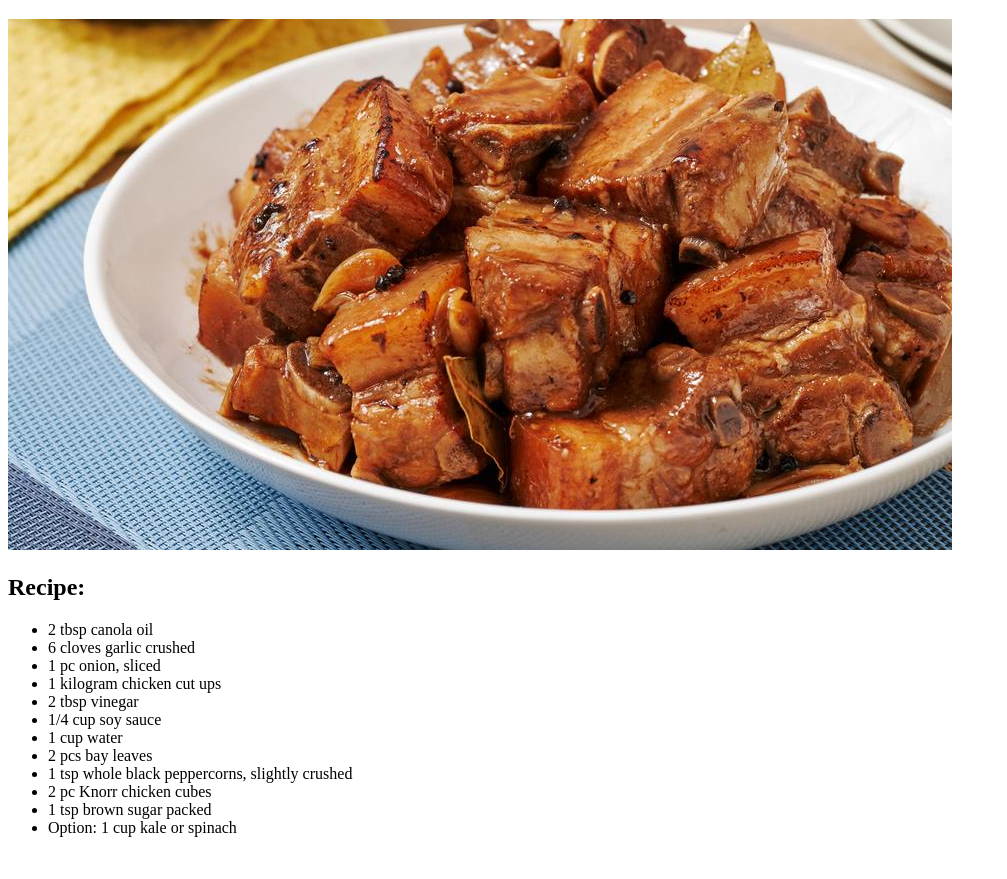
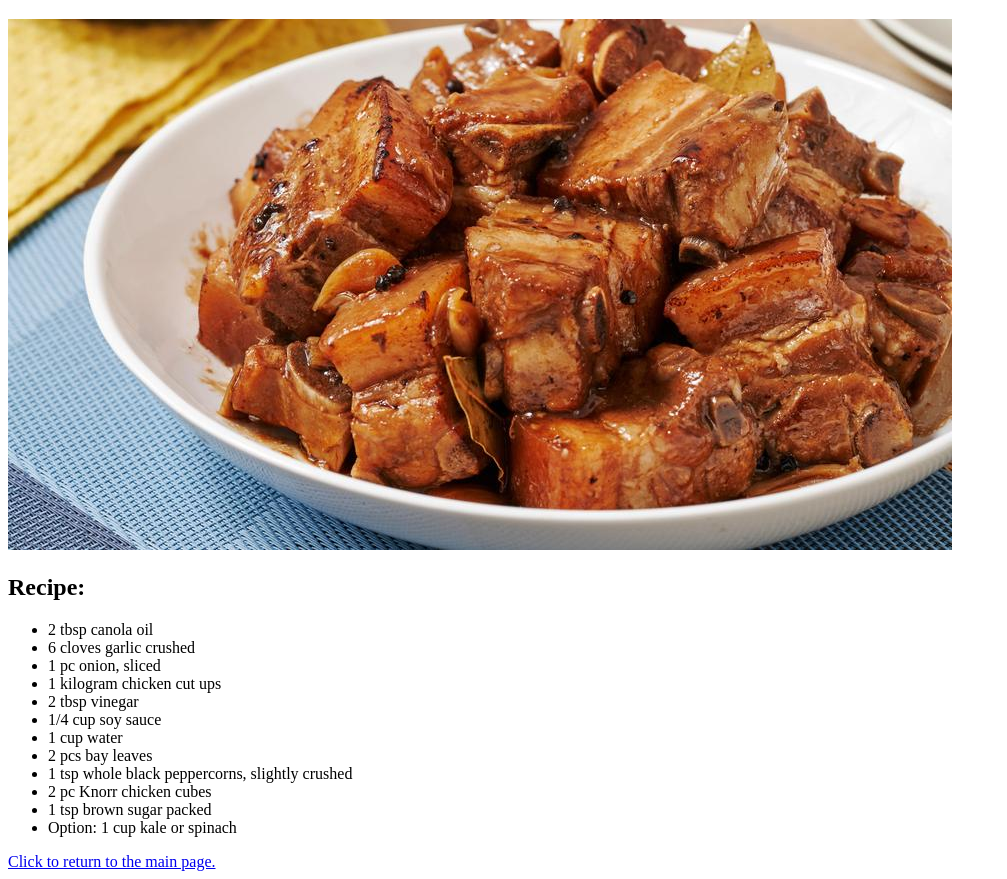
Before and after one commit to Jakesloth/MyMy, a plain HTML site: page Adobo.html in a window 1280 px wide. Shown: the part 61-940 px from the top of the page, without its empty margins (0-1007 px from the left). Before the commit the page ends 914 px from the top, so only its background shows below. Drawn offline with Linux system fonts and the light colour scheme.

Commit message:
I added some return link to the main page. In case if the user want to go back to the main page

```diff
--- a/Adobo.html
+++ b/Adobo.html
@@ -24,5 +24,7 @@
         <li>Option: 1 cup kale or spinach</li>
     </ul>
 
+    <a href="index.html">Click to return to the main page.</a>
+
 </body>
 </html>
```
Also changed, not shown: Talong.html (+1 -0 lines), Tenola.html (+1 -0 lines).
